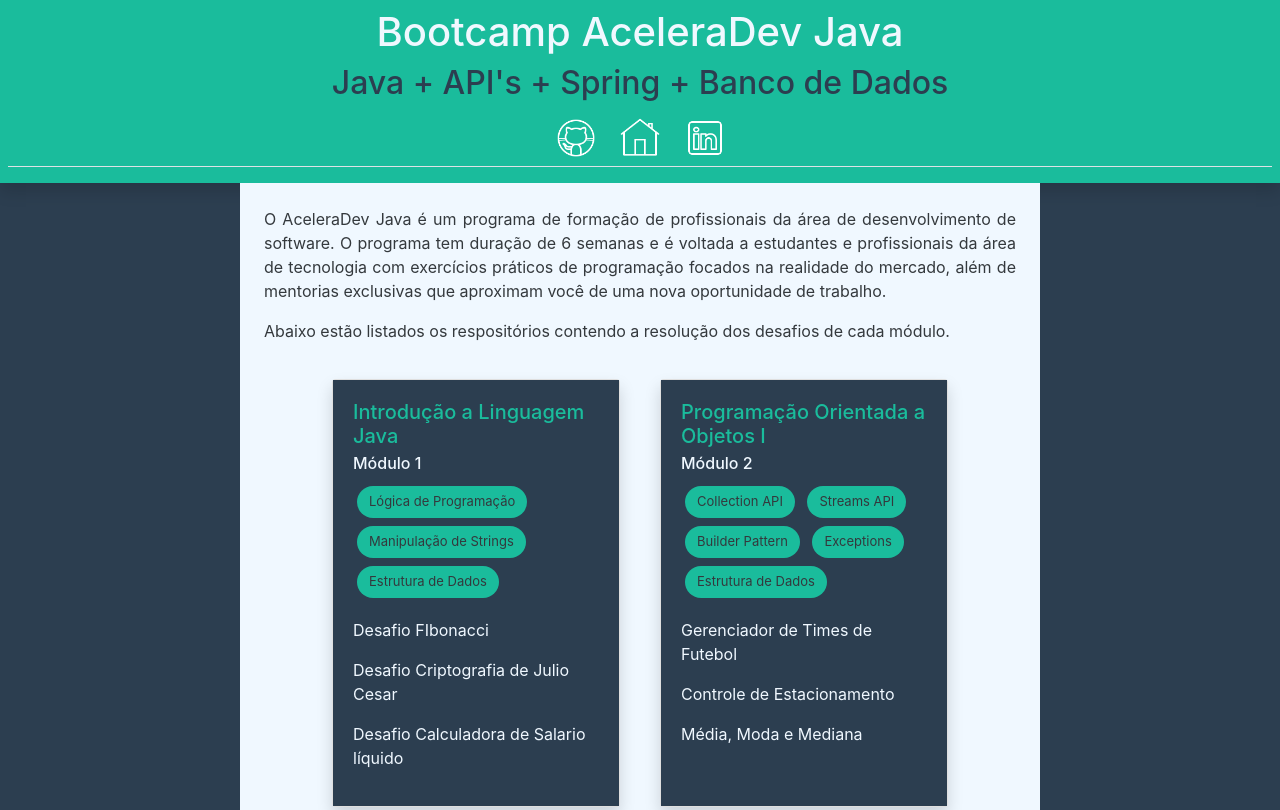
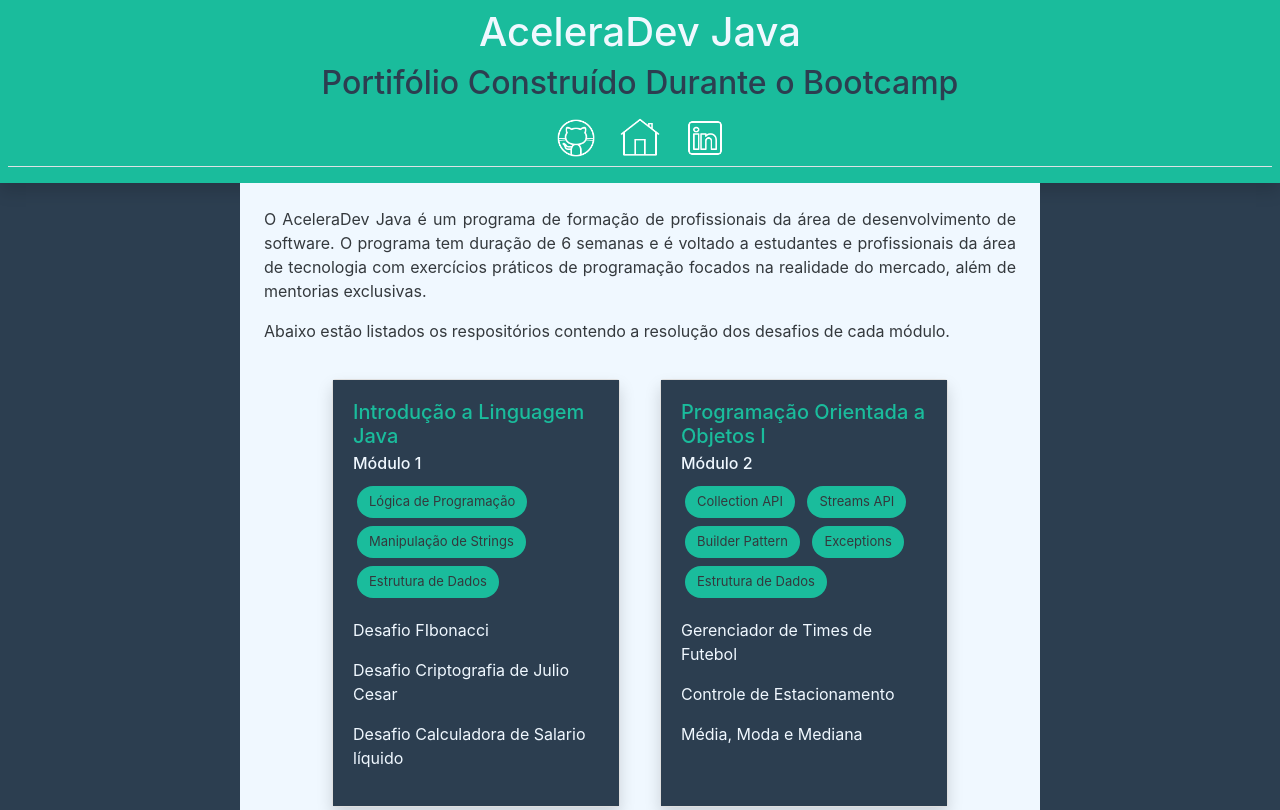
Before and after one commit to MonthAlcantara/aceleradev, a plain HTML site: page index.html in a window 1280 px wide. Shown: the top 810 px of the page. Drawn offline with nearby package versions, Linux system fonts and the light colour scheme.

Commit message:
mudancas no header

```diff
--- a/index.html
+++ b/index.html
@@ -25,8 +25,8 @@
   <body >
     <header>
       <div class="header text-white shadow p-2" >
-        <h1 class="text-center">Bootcamp AceleraDev Java</h1>
-        <h2 class="text-center">Java + API's + Spring + Banco de Dados </h2>
+        <h1 class="text-center">AceleraDev Java</h1>
+        <h2 class="text-center">Portifólio Construído Durante o Bootcamp</h2>
         <div class="text-center border-bottom p-2 mb-2 text-dark">
 
           <a href="https://github.com/MonthAlcantara" target="_blank">
@@ -50,9 +50,9 @@
       <div>
         <p class="text-justify">
           O AceleraDev Java é um programa de formação de profissionais da área de desenvolvimento de software. O programa
-          tem duração de 6 semanas e é voltada a estudantes e profissionais da área de tecnologia com exercícios
+          tem duração de 6 semanas e é voltado a estudantes e profissionais da área de tecnologia com exercícios
            práticos de programação focados na realidade do mercado,
-           além de mentorias exclusivas que aproximam você de uma nova oportunidade de trabalho.
+           além de mentorias exclusivas.
         </p>
         <p class="text-justify">
           Abaixo estão listados os respositórios contendo a resolução dos desafios de cada módulo.
```
